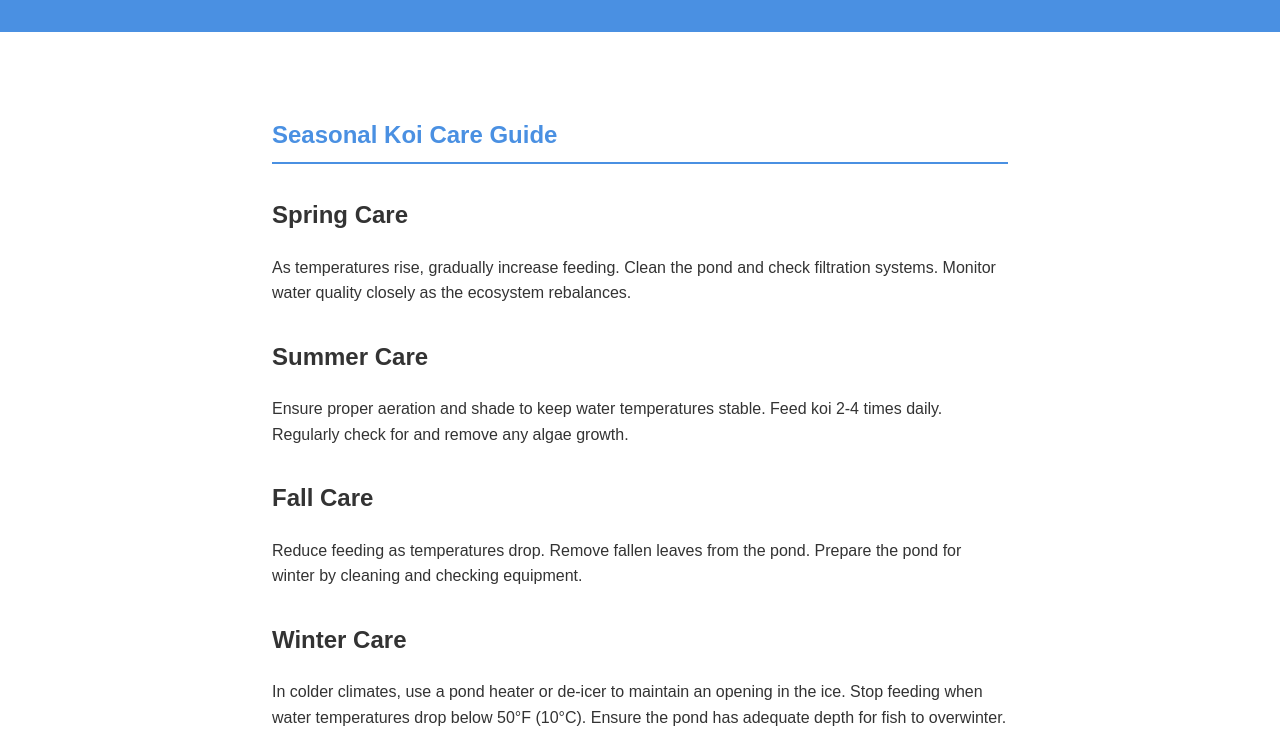
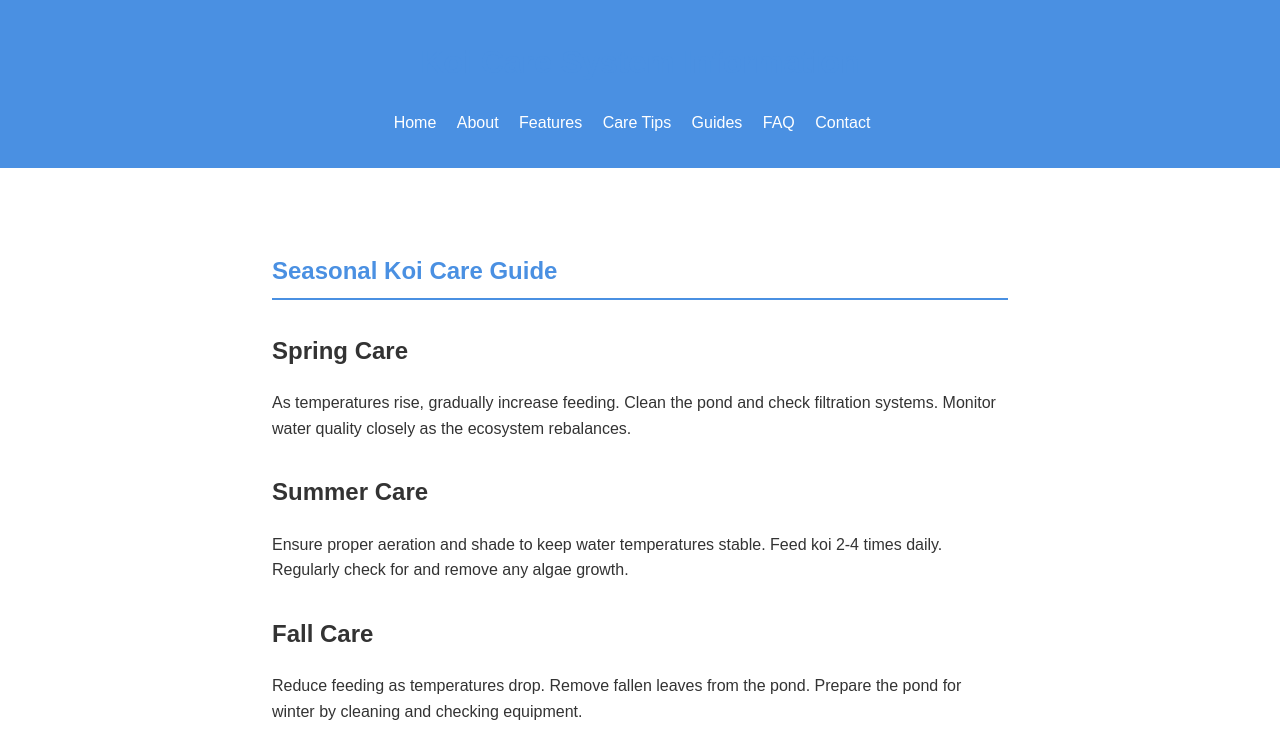
Before and after one commit to enteecaay/smallproject, a plain HTML site: page seasonal-care.html in a window 1280 px wide. Shown: the top 753 px of the page. Drawn offline with Linux system fonts and the light colour scheme.

Commit message:
Update seasonal-care.html

```diff
--- a/seasonal-care.html
+++ b/seasonal-care.html
@@ -8,7 +8,25 @@
 </head>
 <body>
     <header>
-        <!-- Same header as pond-setup.html -->
+        <h1>Koi Care System Information</h1>
+        <nav>
+            <ul>
+                <li><a href="index.html">Home</a></li>
+                <li><a href="index.html#about">About</a></li>
+                <li><a href="index.html#features">Features</a></li>
+                <li><a href="index.html#tips">Care Tips</a></li>
+                <li class="dropdown">
+                    <a href="#guides" class="dropbtn">Guides</a>
+                    <div class="dropdown-content">
+                        <a href="pond-setup.html">Pond Setup</a>
+                        <a href="seasonal-care.html">Seasonal Care</a>
+                        <a href="health-management.html">Health Management</a>
+                    </div>
+                </li>
+                <li><a href="index.html#faq">FAQ</a></li>
+                <li><a href="index.html#contact">Contact</a></li>
+            </ul>
+        </nav>
     </header>
 
     <main>
```
